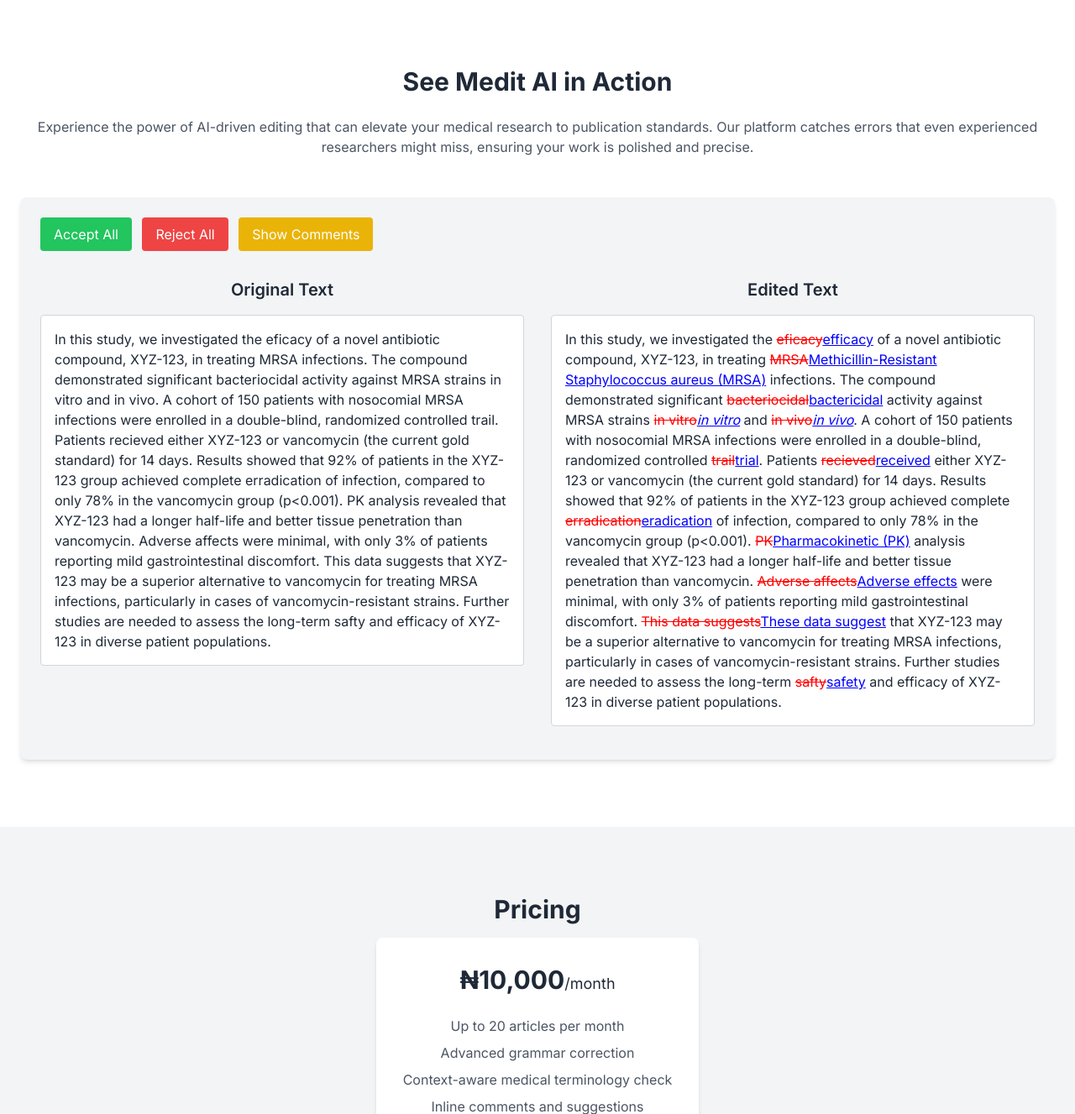
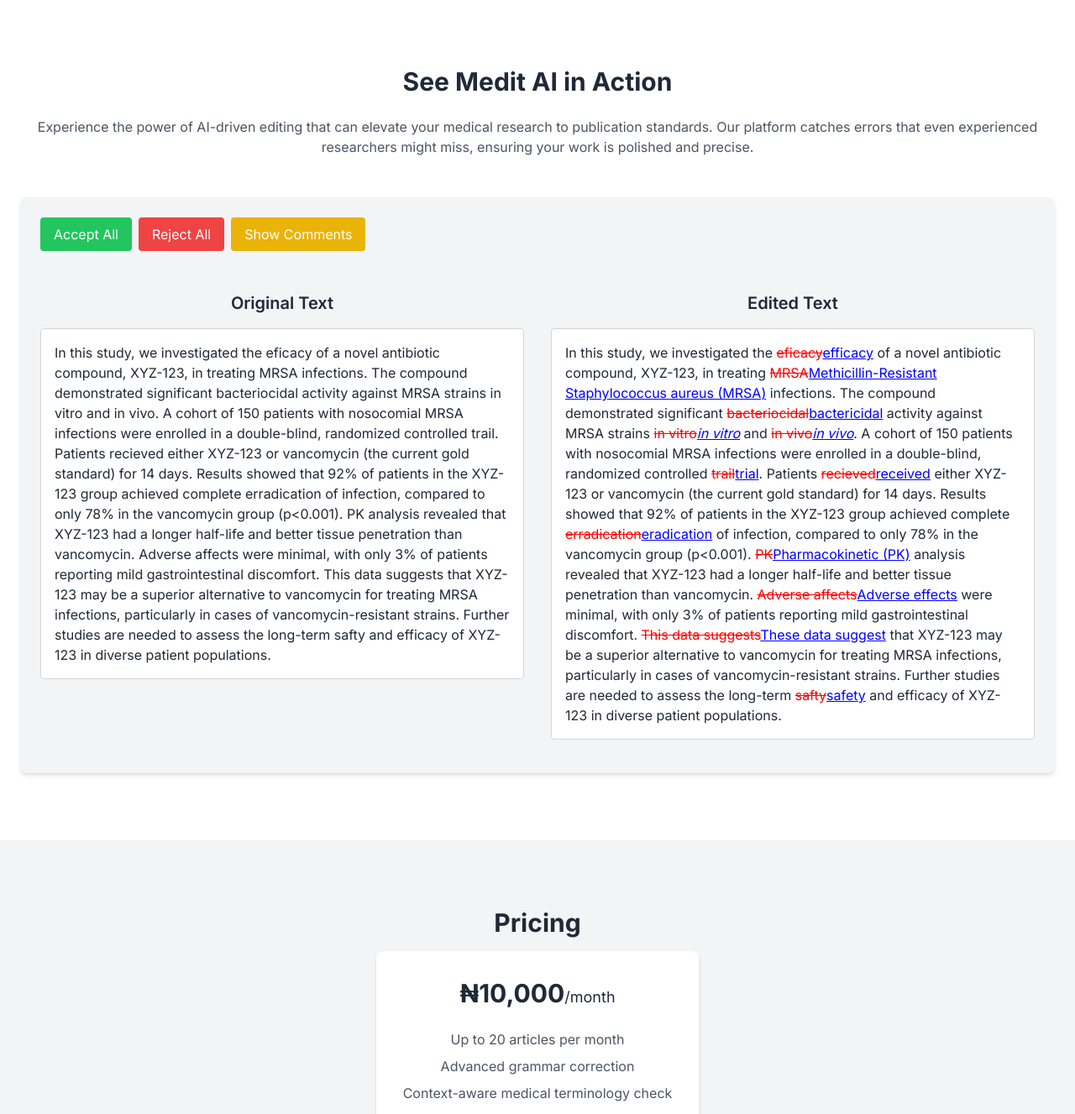
Before and after one commit to toshirothe3rd/m, a Django app: page /join-waitlist in a window 1280 px wide. Shown: the part 1273-2600 px from the top of the page at 84% size. Run offline with Django 5.2, Linux system fonts and the light colour scheme; some libraries are stand-ins or nearby versions.

Commit message:
updated buttons in demo section

```diff
--- a/templates/join_waitlist/index.html
+++ b/templates/join_waitlist/index.html
@@ -290,23 +290,23 @@
                 <p class="text-center text-gray-600 mb-12">Experience the power of AI-driven editing that can elevate your medical research to publication standards. Our platform catches errors that even experienced researchers might miss, ensuring your work is polished and precise.</p>
                 <div class="bg-gray-100 p-6 rounded-lg shadow-md">
                     <div class="flex justify-between items-center mb-4">
-                        <div>
-                            <!-- <button id="toggle-changes" class="bg-blue-500 text-white px-4 py-2 rounded hover:bg-blue-600 transition-colors mr-2">
-                                Show Changes
-                            </button> -->
-                            <button id="accept-all" class="bg-green-500 text-white px-4 py-2 rounded hover:bg-green-600 transition-colors mr-2">
+                        <div class="flex flex-col md:flex-row md:justify-between items-center mb-4">
+                            <div class="flex flex-wrap justify-center md:justify-start gap-2">
+                                <!-- Accept All Button -->
+                                <button id="accept-all" class="bg-green-500 text-white px-4 py-2 rounded hover:bg-green-600 transition-colors">
                                     Accept All
                                 </button>
-                            <button id="reject-all" class="bg-red-500 text-white px-4 py-2 rounded hover:bg-red-600 transition-colors mr-2">
+                                <!-- Reject All Button -->
+                                <button id="reject-all" class="bg-red-500 text-white px-4 py-2 rounded hover:bg-red-600 transition-colors">
                                     Reject All
                                 </button>
-                            <button id="toggle-comments" class="bg-yellow-500 text-white px-4 py-2 rounded hover:bg-yellow-600 transition-colors mr-2">
+                                <!-- Show Comments Button -->
+                                <button id="toggle-comments" class="bg-yellow-500 text-white px-4 py-2 rounded hover:bg-yellow-600 transition-colors">
                                     Show Comments
                                 </button>
-                            <!-- <button id="show-history" class="bg-purple-500 text-white px-4 py-2 rounded hover:bg-purple-600 transition-colors">
-                                Show History
-                            </button> -->
                             </div>
+                        </div>
+
                         <!-- <button id="toggle-edit-mode" class="bg-purple-500 text-white px-4 py-2 rounded hover:bg-purple-600 transition-colors">
                             Enable Edit Mode
                         </button> -->
```
Lines whose indentation alone changed are shown as unchanged.
